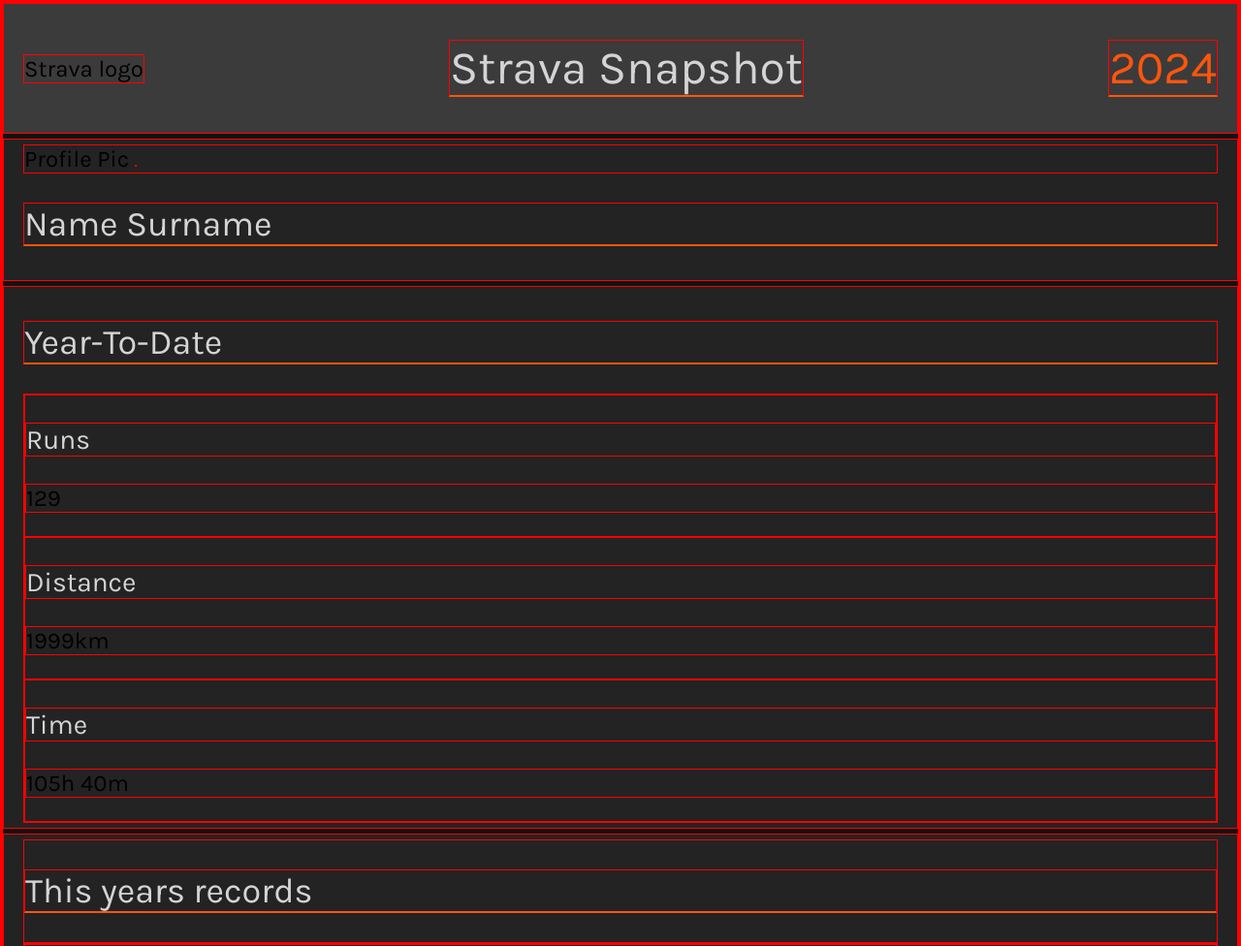
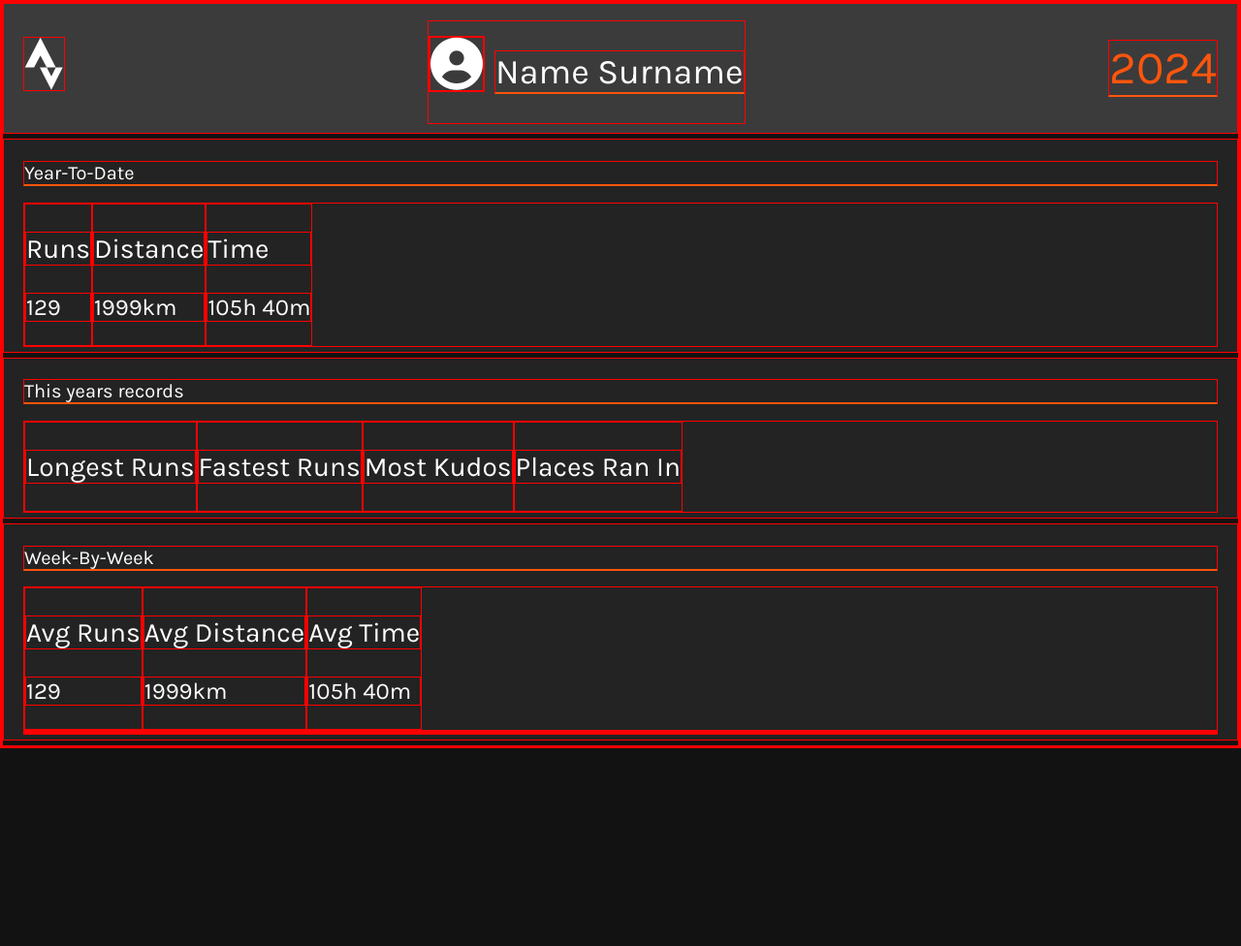
Before and after one commit to TMahy/strava_api_project, a plain HTML site: page index.html in a window 1280 px wide. Shown: the top 976 px of the page at 97% size. After the commit the page ends 800 px from the top, so only its background shows below. Drawn offline with Linux system fonts and the light colour scheme.

Commit message:
More styling and HTML edits

```diff
--- a/index.html
+++ b/index.html
@@ -6,23 +6,23 @@
     <title>Strava API Project</title>
     <link rel="stylesheet" href='style.css'>
     <link href='https://fonts.googleapis.com/css?family=Karla' rel='stylesheet'>
+    <script src="https://kit.fontawesome.com/1170179a49.js" crossorigin="anonymous"></script>
 </head>
 <body>
     <main class="container">
         <div class="section banner">
-                <p>Strava logo</p>
-                <h1>Strava Snapshot</h1>
-                <h1 class='banner-year'>2024</h1>
+            <i class="fa-brands fa-strava"></i>
+            <div class="profile">
+                <div>
+                    <i class="fa-solid fa-circle-user"></i>
+                </div>
+                <h2>Name Surname</h2>
+            </div>
+            <h1 class='banner-year'>2024</h1>
         </div>
-        <div class="section profile">
-            <div>Profile Pic
-                <img src="" alt="">
-            </div>
-            <h2>Name Surname</h2>
-        </div>
-        <div class="section year_summary">
-                <h2 class="section_title">Year-To-Date</h2>
-            <div class="section_data">
+        <div class="section">
+            <h2 class="section_title">Year-To-Date</h2>
+            <div class="section_data  year_summary">
                 <div class="section_data_item">
                     <h3 class="section_data_title">Runs</h3>
                     <p class="section_data_number">129</p>
@@ -37,37 +37,26 @@
                 </div>
             </div>
         </div>
-        <div class="section year_best">
-            <div class="section_title">
-                <h2>This years records</h2>
-
-            </div>
-            <div class="section_data">
+        <div class="section">
+            <h2 class="section_title">This years records</h2>
+            <div class="section_data  year_best">
                 <div class="section_data_item">
                     <h3 class="section_data_title">Longest Runs</h3>
-
                 </div>
                 <div class="section_data_item">
                     <h3 class="section_data_title">Fastest Runs</h3>
-
                 </div>
                 <div class="section_data_item">
                     <h3 class="section_data_title">Most Kudos</h3>
-
                 </div>
                 <div class="section_data_item">
                     <h3 class="section_data_title">Places Ran In</h3>
-
                 </div>
             </div>
         </div>
-
-        <div class="section year_weekly">
-            <div class="section_title">
-                <h2>Week-By-Week</h2>
-
-            </div>
-            <div class="section_data">
+        <div class="section">
+            <h2 class="section_title">Week-By-Week</h2>
+            <div class="section_data year_weekly">
                 <div class="section_data_item">
                     <h3 class="section_data_title">Avg Runs</h3>
                     <p class="section_data_number">129</p>
--- a/style.css
+++ b/style.css
@@ -16,14 +16,20 @@
 body{
     font-family: 'Karla';
     font-size: 24px;
+    color: var(--font-color-1);
     background-color: var(--bg-color-darker);
     margin: 0;
     padding: 0px;
 }
 
 h1, h2, h3, h4{
-    color: var(--font-color-2);
+    color: var(--font-color-1);
     font-weight: lighter;
+}
+
+i{
+    color: var(--font-color-1);
+    font-size: 54px;
 }
 
 /* General Section Styling */
@@ -32,6 +38,16 @@
     background-color: var(--bg-color-dark);
     padding: 5px 20px 5px 20px;
     margin: 0 0 5px 0;
+}
+
+.section_title{
+    font-size: 20px;
+}
+
+.section_data{
+    display: flex;
+    flex-wrap: wrap;
+    align-items: center;
 }
 
 h1, h2{
@@ -45,7 +61,13 @@
     display: flex;
     flex-wrap: wrap;
     justify-content: space-between;
-    align-items: center;
+    align-items: baseline;
+}
+.profile{
+    display: flex;
+    align-items: baseline;
+    justify-content: flex-start;
+    gap: 10px;
 
 }
 
```
